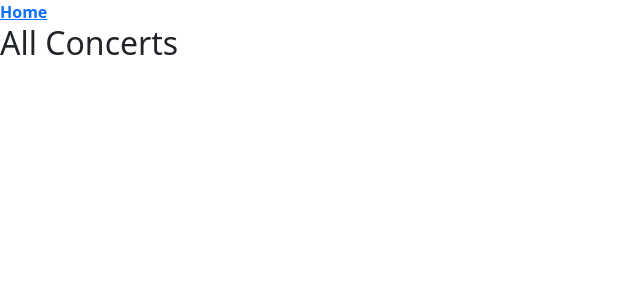
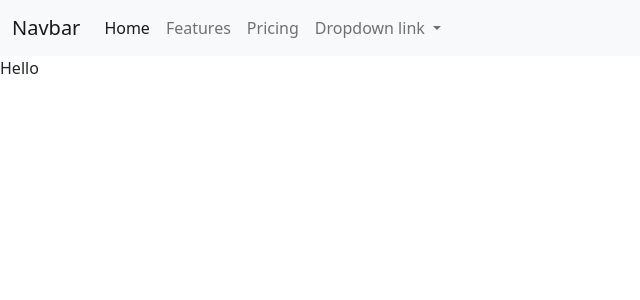
Before and after one commit to emoltz/concerts-app, a Django app: page /concerts/ in a window 1280 px wide. Shown: the top 300 px of the page, without its empty margins (0-640 px from the left). Run offline with Django 4.2, Linux system fonts and the light colour scheme; data that the repository does not hold is empty.

Commit message:
custom css working

```diff
--- a/src/concertlistings/templates/concert_list.html
+++ b/src/concertlistings/templates/concert_list.html
@@ -1,10 +1,8 @@
 {% extends 'base.html' %}
 
-{%  block content %}
+{% block content %}
 
-    <h2>All Concerts</h2>
-    {%  for concert in object_list %}
-        <p><a href="{{ concert.get_absolute_url }}">{{  concert.artist }}</a> - {{ concert.venue }}</p>
-    {%  endfor %}
+<div class="test">Hello</div>
+
 
 {% endblock %}
--- a/src/concerts/settings.py
+++ b/src/concerts/settings.py
@@ -114,6 +114,9 @@ USE_TZ = True
 # https://docs.djangoproject.com/en/4.1/howto/static-files/
 
 STATIC_URL = 'static/'
+STATICFILES_DIRS = [
+    BASE_DIR / 'static'
+]
 
 # Default primary key field type
 # https://docs.djangoproject.com/en/4.1/ref/settings/#default-auto-field
--- a/src/templates/base.html
+++ b/src/templates/base.html
@@ -1,15 +1,18 @@
 <!DOCTYPE html>
 <html lang="en">
 <head>
+    {% load static %}
     <title>City Concerts</title>
     <link href="https://cdn.jsdelivr.net/npm/bootstrap@5.2.0/dist/css/bootstrap.min.css" rel="stylesheet"
           integrity="sha384-gH2yIJqKdNHPEq0n4Mqa/HGKIhSkIHeL5AyhkYV8i59U5AR6csBvApHHNl/vI1Bx" crossorigin="anonymous">
     <script src="https://cdn.jsdelivr.net/npm/bootstrap@5.2.0/dist/js/bootstrap.bundle.min.js"
             integrity="sha384-A3rJD856KowSb7dwlZdYEkO39Gagi7vIsF0jrRAoQmDKKtQBHUuLZ9AsSv4jD4Xa"
             crossorigin="anonymous"></script>
+    <link rel="stylesheet" type="text/css" href="{% static "/css/styles.css" %}">
 </head>
 <body>
 {% include 'navbar.html' %}
+{# filter#}
 
 {% block content %}
 {% endblock %}
--- a/src/templates/navbar.html
+++ b/src/templates/navbar.html
@@ -1,3 +1,31 @@
-<nav>
-    <b><a href="/">Home</a></b>
+<nav class="navbar navbar-expand-lg navbar-light bg-light">
+  <div class="container-fluid">
+    <a class="navbar-brand" href="#">Navbar</a>
+    <button class="navbar-toggler" type="button" data-bs-toggle="collapse" data-bs-target="#navbarNavDropdown" aria-controls="navbarNavDropdown" aria-expanded="false" aria-label="Toggle navigation">
+      <span class="navbar-toggler-icon"></span>
+    </button>
+    <div class="collapse navbar-collapse" id="navbarNavDropdown">
+      <ul class="navbar-nav">
+        <li class="nav-item">
+          <a class="nav-link active" aria-current="page" href="#">Home</a>
+        </li>
+        <li class="nav-item">
+          <a class="nav-link" href="#">Features</a>
+        </li>
+        <li class="nav-item">
+          <a class="nav-link" href="#">Pricing</a>
+        </li>
+        <li class="nav-item dropdown">
+          <a class="nav-link dropdown-toggle" href="#" id="navbarDropdownMenuLink" role="button" data-bs-toggle="dropdown" aria-expanded="false">
+            Dropdown link
+          </a>
+          <ul class="dropdown-menu" aria-labelledby="navbarDropdownMenuLink">
+            <li><a class="dropdown-item" href="#">Action</a></li>
+            <li><a class="dropdown-item" href="#">Another action</a></li>
+            <li><a class="dropdown-item" href="#">Something else here</a></li>
+          </ul>
+        </li>
+      </ul>
+    </div>
+  </div>
 </nav>
```
Also changed, not shown: src/static/css/styles.css (added).
